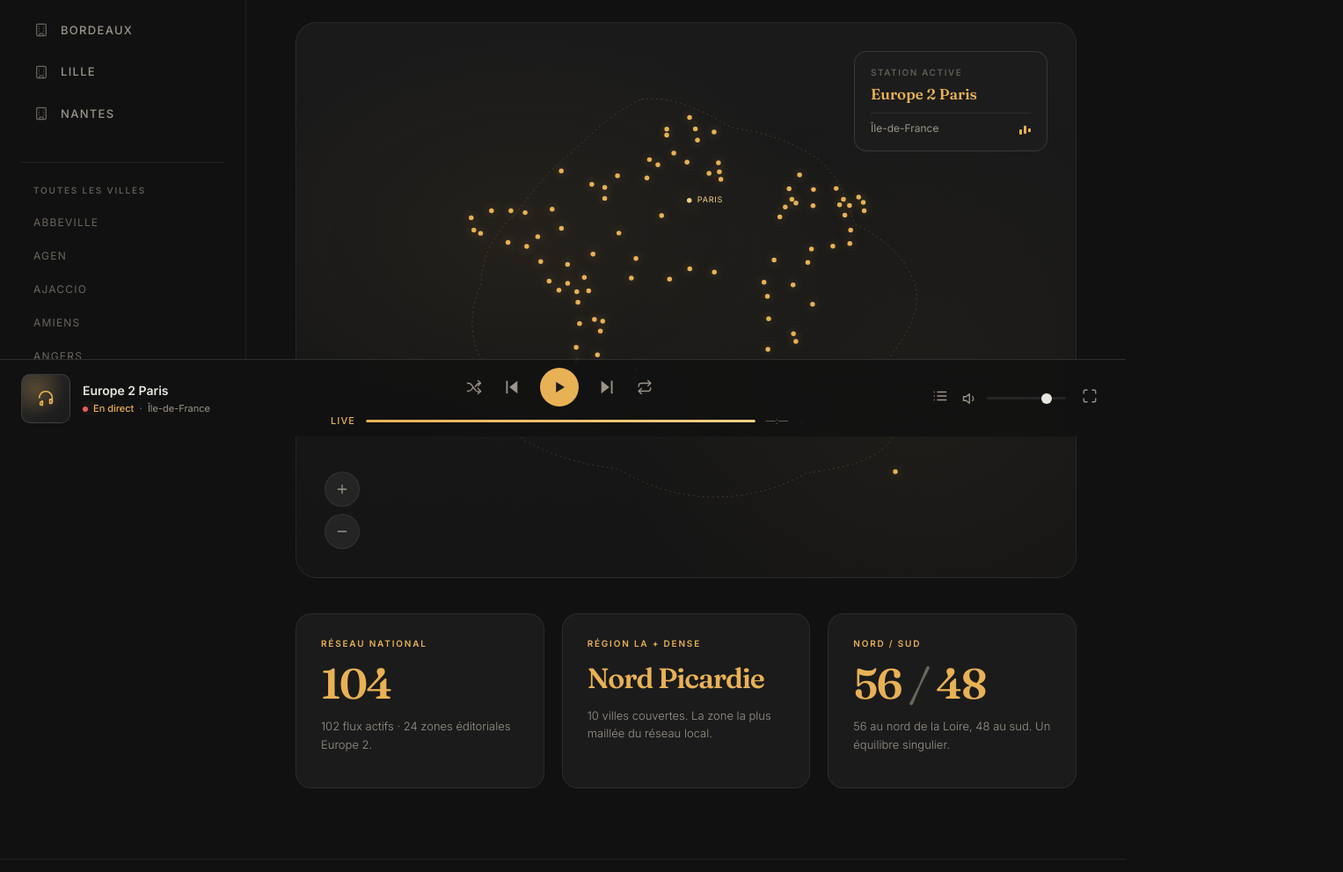
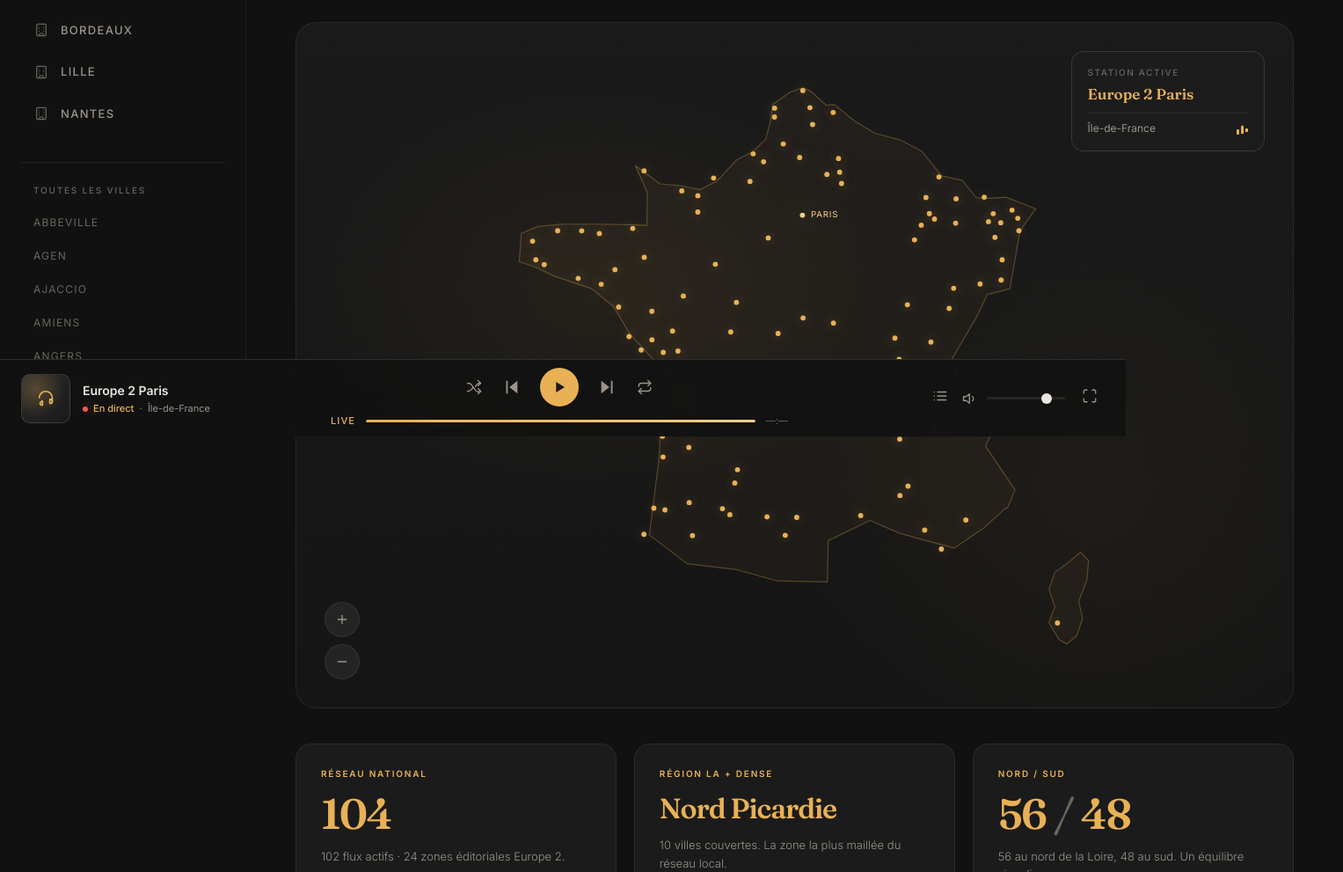
Before and after one commit to Jamega-76/geostreams, a plain HTML site: page index.html in a window 1280 px wide. Shown: the part 304-1295 px from the top of the page at 88% size, 1527 px wide, since content can reach past the window. Drawn offline with nearby package versions, Linux system fonts and the light colour scheme.

Commit message:
Update index.html

```diff
--- a/index.html
+++ b/index.html
@@ -232,8 +232,9 @@
     border:1px solid var(--line);
     border-radius:24px;
     overflow:hidden;
-    min-height:620px;
-    padding:32px;
+    aspect-ratio: 16 / 11;
+    min-height:780px;
+    padding:20px;
   }
   .map-wrap::before{
     content:"";position:absolute;inset:0;
@@ -243,11 +244,16 @@
     pointer-events:none;
   }
   .map-svg{width:100%;height:100%;display:block}
+  .france-fill{
+    fill:rgba(232,177,85,.035);
+    stroke:none;
+  }
   .france-outline{
     fill:none;
-    stroke:rgba(232,177,85,.25);
-    stroke-width:1;
-    stroke-dasharray:2 4;
+    stroke:rgba(232,177,85,.3);
+    stroke-width:1.2;
+    stroke-linejoin:round;
+    stroke-linecap:round;
   }
   .station-dot{
     fill:var(--accent);
@@ -562,26 +568,8 @@
         </div>
       </div>
 
-      <svg id="map" class="map-svg" viewBox="0 0 900 620" preserveAspectRatio="xMidYMid meet">
-        <!-- Contour France stylisé, dessiné à la main -->
-        <path class="france-outline" d="
-          M 395 60
-          C 430 55, 475 75, 505 95
-          C 540 100, 580 110, 615 135
-          C 640 155, 650 185, 660 215
-          C 690 230, 720 250, 735 290
-          C 745 325, 720 360, 700 385
-          C 715 415, 720 450, 705 485
-          C 680 515, 635 520, 600 525
-          C 565 545, 525 555, 485 555
-          C 440 555, 400 540, 365 520
-          C 325 515, 285 505, 250 485
-          C 215 460, 195 420, 195 385
-          C 180 355, 180 320, 195 290
-          C 195 260, 210 225, 240 200
-          C 260 170, 290 140, 320 115
-          C 345 90, 370 70, 395 60 Z
-        " />
+      <svg id="map" class="map-svg" viewBox="0 0 1000 760" preserveAspectRatio="xMidYMid meet">
+        <g id="france-shape"></g>
         <g id="stations"></g>
       </svg>
 
@@ -1403,21 +1391,63 @@
 ];
 
 /* ========== Geo projection ==========
-   Map bbox: lng [-5, 9.5], lat [41, 51.5]
-   SVG viewBox: 900 x 620, content area ~ 160..740 x 60..560
+   viewBox: 1000 x 760
+   France métropole lng [-5, 9.5], lat [41, 51.1]
+   Projection équi-rectangulaire avec correction longitude par cos(lat_médiane)
+   pour que la France ne soit pas aplatie.
 */
-const PROJ = {
-  lngMin: -5, lngMax: 9.5,
-  latMin: 41, latMax: 51.5,
-  x0: 160, x1: 740,
-  y0: 60,  y1: 560,
-};
+const COASTLINE = {"metropole":[[2.37,51.07],[2.55,51.02],[2.95,50.77],[3.16,50.78],[3.65,50.5],[4.18,50.28],[4.83,50.16],[5.35,49.97],[5.85,49.54],[6.37,49.46],[6.73,49.16],[7.05,49.15],[7.47,49.17],[8.22,48.97],[7.82,48.58],[7.57,47.58],[7.0,47.48],[6.76,47.12],[6.02,46.25],[6.85,46.13],[7.05,45.92],[6.98,45.63],[7.3,45.4],[6.96,44.84],[7.7,44.08],[7.51,43.77],[7.44,43.75],[6.93,43.43],[6.17,43.07],[5.36,43.22],[4.79,43.33],[4.05,43.55],[3.0,43.2],[2.98,42.48],[1.72,42.5],[0.67,42.7],[-0.55,42.8],[-1.5,43.3],[-1.25,44.65],[-1.2,45.5],[-1.15,46.16],[-2.0,46.8],[-2.4,47.27],[-2.95,47.58],[-3.9,47.8],[-4.35,47.95],[-4.77,48.05],[-4.72,48.54],[-4.3,48.66],[-3.7,48.7],[-2.86,48.7],[-1.98,48.69],[-1.56,48.68],[-1.55,49.25],[-1.85,49.72],[-1.23,49.4],[-0.72,49.37],[-0.23,49.3],[0.2,49.45],[0.7,49.82],[1.08,49.95],[1.43,50.18],[1.55,50.5],[1.6,50.78],[2.05,51.0],[2.37,51.07]],"corse":[[9.35,43.0],[9.55,42.85],[9.5,42.5],[9.3,42.15],[9.4,41.85],[9.25,41.55],[9.0,41.4],[8.8,41.48],[8.55,41.78],[8.7,42.05],[8.55,42.35],[8.7,42.65],[9.0,42.8],[9.35,43.0]]};
+
+// bbox géographique à afficher
+const GEO = { lngMin:-5.5, lngMax:9.8, latMin:41.2, latMax:51.3 };
+// zone cible dans le viewBox (avec marges réduites pour max d'espace)
+const BOX = { x0:60, x1:940, y0:40, y1:720 };
+
+// facteur de compression longitude (Mercator plate approximée au centre)
+const COS_LAT = Math.cos((GEO.latMin + GEO.latMax)/2 * Math.PI/180);
+
 function project(lng, lat){
-  const x = PROJ.x0 + (lng - PROJ.lngMin) / (PROJ.lngMax - PROJ.lngMin) * (PROJ.x1 - PROJ.x0);
-  // latitude inverse: +lat -> up (smaller y)
-  const y = PROJ.y1 - (lat - PROJ.latMin) / (PROJ.latMax - PROJ.latMin) * (PROJ.y1 - PROJ.y0);
+  // étendue géographique "corrigée"
+  const lngSpan = (GEO.lngMax - GEO.lngMin) * COS_LAT;
+  const latSpan = (GEO.latMax - GEO.latMin);
+  // ratio viewport disponible
+  const boxW = BOX.x1 - BOX.x0;
+  const boxH = BOX.y1 - BOX.y0;
+  // scale homogène pour ne pas déformer
+  const scale = Math.min(boxW/lngSpan, boxH/latSpan);
+  const drawW = lngSpan * scale;
+  const drawH = latSpan * scale;
+  const offX = BOX.x0 + (boxW - drawW)/2;
+  const offY = BOX.y0 + (boxH - drawH)/2;
+  const x = offX + (lng - GEO.lngMin) * COS_LAT * scale;
+  const y = offY + (GEO.latMax - lat) * scale;
   return {x, y};
 }
+
+// Rendu du contour France
+(function renderFranceShape(){
+  const g = document.getElementById('france-shape');
+  const SVG_NS = 'http://www.w3.org/2000/svg';
+  function pathFrom(points){
+    return 'M ' + points.map(([lng,lat]) => {
+      const {x,y} = project(lng,lat);
+      return x.toFixed(1) + ' ' + y.toFixed(1);
+    }).join(' L ') + ' Z';
+  }
+  // Fill subtil + contour pointillé
+  [COASTLINE.metropole, COASTLINE.corse].forEach(pts => {
+    // fill
+    const fill = document.createElementNS(SVG_NS,'path');
+    fill.setAttribute('d', pathFrom(pts));
+    fill.setAttribute('class','france-fill');
+    g.appendChild(fill);
+    // stroke
+    const stroke = document.createElementNS(SVG_NS,'path');
+    stroke.setAttribute('d', pathFrom(pts));
+    stroke.setAttribute('class','france-outline');
+    g.appendChild(stroke);
+  });
+})();
 
 /* ========== Render sidebar ========== */
 const MAIN_CITIES = ['Paris','Lyon','Marseille','Bordeaux','Lille','Nantes'];
```
